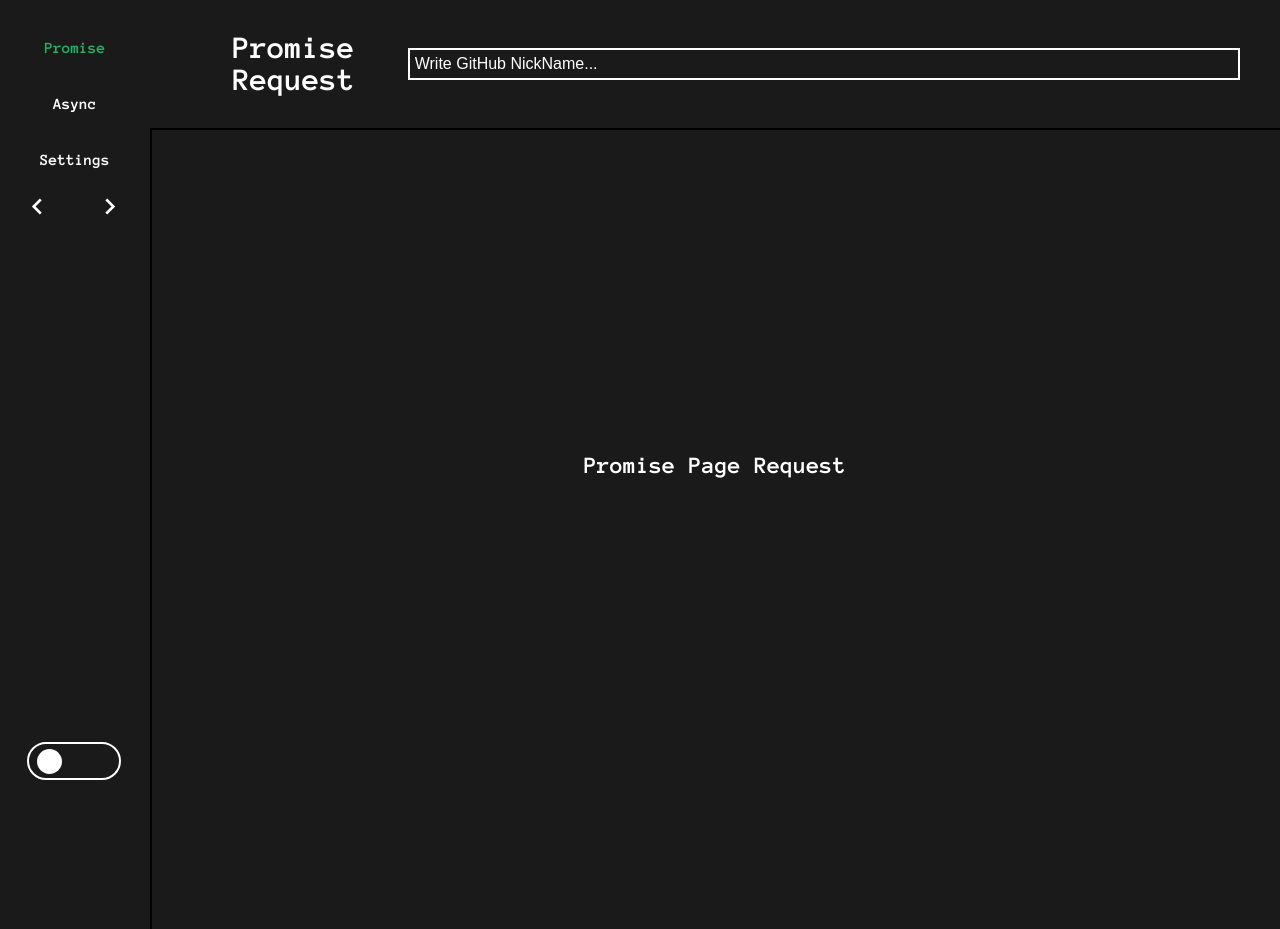
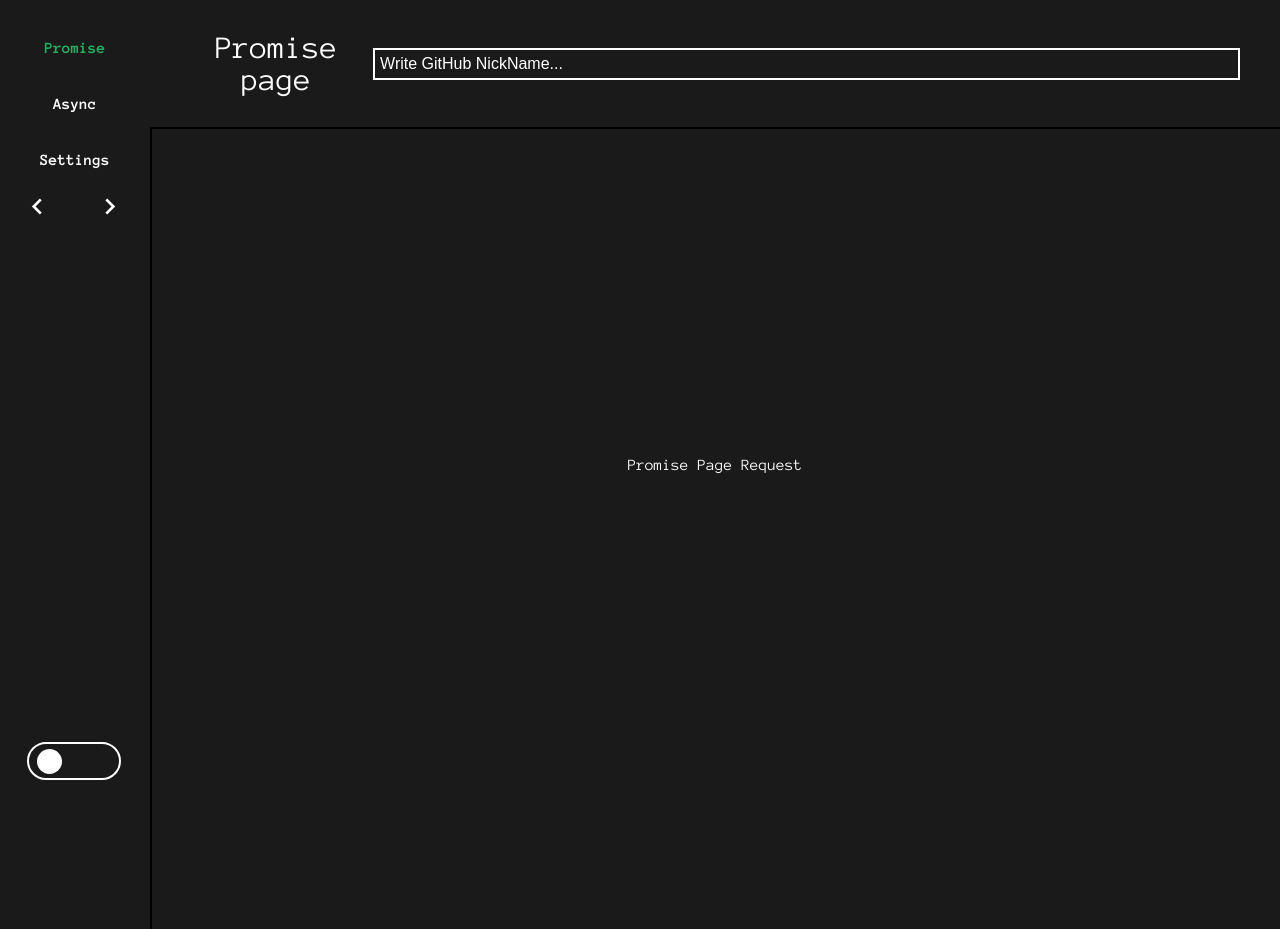
Before and after one commit to damaloonazhret/internship, a React app: page /promise in a window 1280 px wide. Built offline with nearby package versions, Linux system fonts and the light colour scheme; no server answers.

Commit message:
refactor: renaming and moving

```diff
--- a/src/components/Aside/ThemeSwitcher/ThemeSwitcher.js
+++ b/src/components/Aside/ThemeSwitcher/ThemeSwitcher.js
@@ -6,7 +6,7 @@ import {
   TRANSITION, TRANSITION_NONE,
   TRANSITION_ROOT,
   WHITE,
-} from "../../common/constants/constants";
+} from "../../constants/constants";
 import { setGlobalTheme } from "../../../services/styles/setGlobalTheme";
 
 export const ThemeSwitcher = () => {
--- a/src/components/Header/Header.js
+++ b/src/components/Header/Header.js
@@ -1,17 +1,17 @@
 import { useCallback, useEffect, useRef, useState } from "react";
 import { checkValidate } from "../../services/validate/checkUserName";
 import { getUserInfo, getUserInfoAsync } from "../../services/getData";
-import { InputWithError } from "../common/Inputs/InputWithError";
+import { InputWithError } from "../common/Input/InputWithError";
 import { useHistory, useLocation } from "react-router-dom/cjs/react-router-dom";
 import { useAsyncRequest } from "../../services/hooks/useAsyncRequest";
 import { useDebounce } from "../../services/hooks/useDebounce";
-import { DEBOUNCE_DELAY } from "../common/constants/constants";
+import { DEBOUNCE_DELAY } from "../constants/constants";
 
 export const Header = ({ setState, render }) => {
   const history = useHistory();
   const location = useLocation();
   const pathName = location.pathname;
-  const pageName = pathName.charAt(1).toUpperCase() + pathName.slice(2);
+  const title = pathName.charAt(1).toUpperCase() + pathName.slice(2);
   const userNameRef = useRef(null);
   const [userName, setUserName] = useState("");
   const debouncedValue = useDebounce(userName, DEBOUNCE_DELAY);
@@ -63,7 +63,7 @@ export const Header = ({ setState, render }) => {
   return (
     <header className="header">
       <form>
-        {render(pageName)}
+        {render(`${title} page`)}
         <div className="search">
           <datalist id="names" />
           <InputWithError
--- a/src/components/Main/Main.js
+++ b/src/components/Main/Main.js
@@ -7,7 +7,7 @@ import { PrivateRoute } from "../../routes/PrivateRoute";
 import { Validate } from "../../pages/Validate/Validate";
 import { NotFound } from "../../pages/NotFound/NotFound";
 import { useEffect, useState } from "react";
-import { HeaderInfo } from "../common/InfoText/HeaderInfo";
+import { Info } from "../common/InfoText/Info";
 import { getCookie } from "../../services/cookie/getCookie";
 import { MainLoader } from "../common/Loaders/MainLoader";
 
@@ -23,8 +23,8 @@ export const Main = () => {
     setLoading(false);
   }, []);
 
-  const headerInfo = (pageName) => {
-    return <HeaderInfo pageName={pageName} />;
+  const headerInfo = (title) => {
+    return <Info title={title} />;
   };
 
   const ChildComponent = () => {
--- a/src/components/common/InfoText/HeaderInfo.js
+++ /dev/null
@@ -1,3 +0,0 @@
-export const HeaderInfo = ({ pageName }) => {
-  return <p id="head-info">{`${pageName} Request`}</p>;
-};
--- /dev/null
+++ b/src/components/common/InfoText/Info.js
@@ -0,0 +1,13 @@
+export const Info = ({
+  type: Tag = "h2",
+  title,
+  subtitle,
+  id = "page-title",
+  ...props
+}) => {
+  return (
+    <Tag id={id} {...props}>
+      {title} {subtitle && <span>{subtitle}</span>}
+    </Tag>
+  );
+};
--- a/src/components/common/InfoText/Title.js
+++ b/src/components/common/InfoText/Title.js
@@ -1,9 +1,9 @@
+import { Info } from "./Info";
+
 export const Title = ({ title }) => {
-  if (title) {
-    return (
-      <main className="mainContent">
-        <h2>{title}</h2>
-      </main>
-    );
-  }
+  return (
+    <main className="mainContent">
+      <Info title={title} type="h1" />
+    </main>
+  );
 };
--- a/src/index.scss
+++ b/src/index.scss
@@ -10,6 +10,15 @@
 ::selection {
   color: var(--white);
   background: var(--green);
+}
+
+h1, h2, h3, h4, h5, h6 {
+  margin: 0;
+  padding: 0;
+  font-size: inherit;
+  font-weight: normal;
+  line-height: normal;
+  color: inherit;
 }
 
 @mixin inputReset($param) {
@@ -72,6 +81,8 @@ select:focus {
 
 .header {
   transition: var(--transition-all);
+  display: flex;
+  justify-content: center;
 
   &.hidden {
     transform: translateY(-129px);
@@ -86,6 +97,7 @@ select:focus {
     border-bottom: 2px solid #000;
     padding: 0 40px;
     gap: 10px;
+    width: 100%;
   }
 }
 
@@ -488,10 +500,18 @@ a.white {
 }
 
 .settings-nav {
+  display: flex;
+  flex-wrap: wrap;
+  justify-content: space-around;
+  align-items: center;
+  & h2 {
+    flex-basis: 100%;
+  }
   &__list {
     display: flex;
     list-style: none;
     justify-content: space-around;
+    width: 100%;
     margin: 0;
     padding: 0;
     & a {
--- a/src/pages/Validate/Validate.js
+++ b/src/pages/Validate/Validate.js
@@ -1,6 +1,6 @@
 import { useCallback, useRef, useState } from "react";
 import { Text } from "../../components/common/InfoText/Text";
-import { InputWithError } from "../../components/common/Inputs/InputWithError";
+import { InputWithError } from "../../components/common/Input/InputWithError";
 import { setCookie } from "../../services/cookie/setCookie";
 import { checkUserPass } from "../../services/validate/checkUserPass";
 
--- a/src/services/styles/setGlobalTheme.js
+++ b/src/services/styles/setGlobalTheme.js
@@ -6,7 +6,7 @@ import {
   DEFAULT_COLOR_WHITE,
   WHITE,
   WHITE_ROOT,
-} from "../../components/common/constants/constants";
+} from "../../components/constants/constants";
 
 export function setGlobalTheme(theme) {
   if (theme === WHITE) {
```
Also changed, not shown: src/components/common/Input/Input.js (renamed from src/components/common/Inputs/Input.js), src/components/common/Input/InputWithError.js (renamed from src/components/common/Inputs/InputWithError.js), src/components/constants/constants.js (renamed from src/components/common/constants/constants.js).
